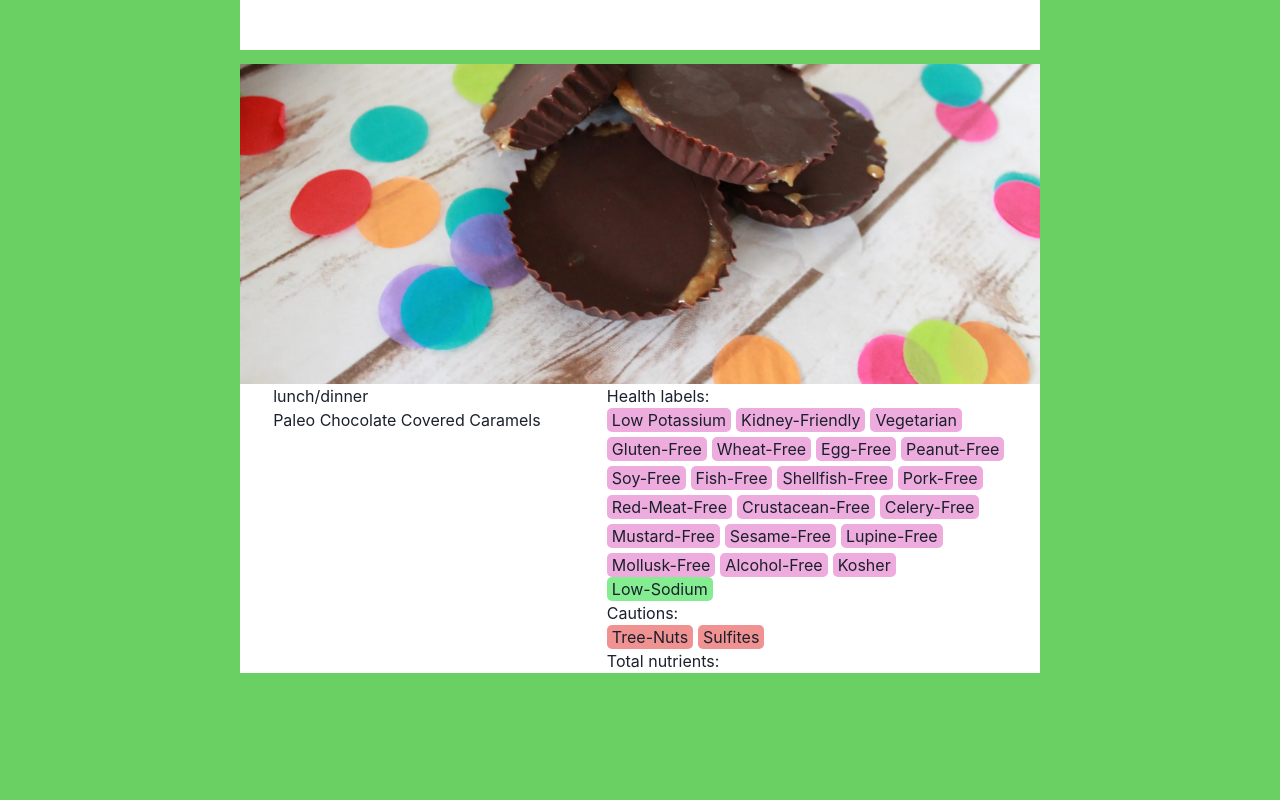
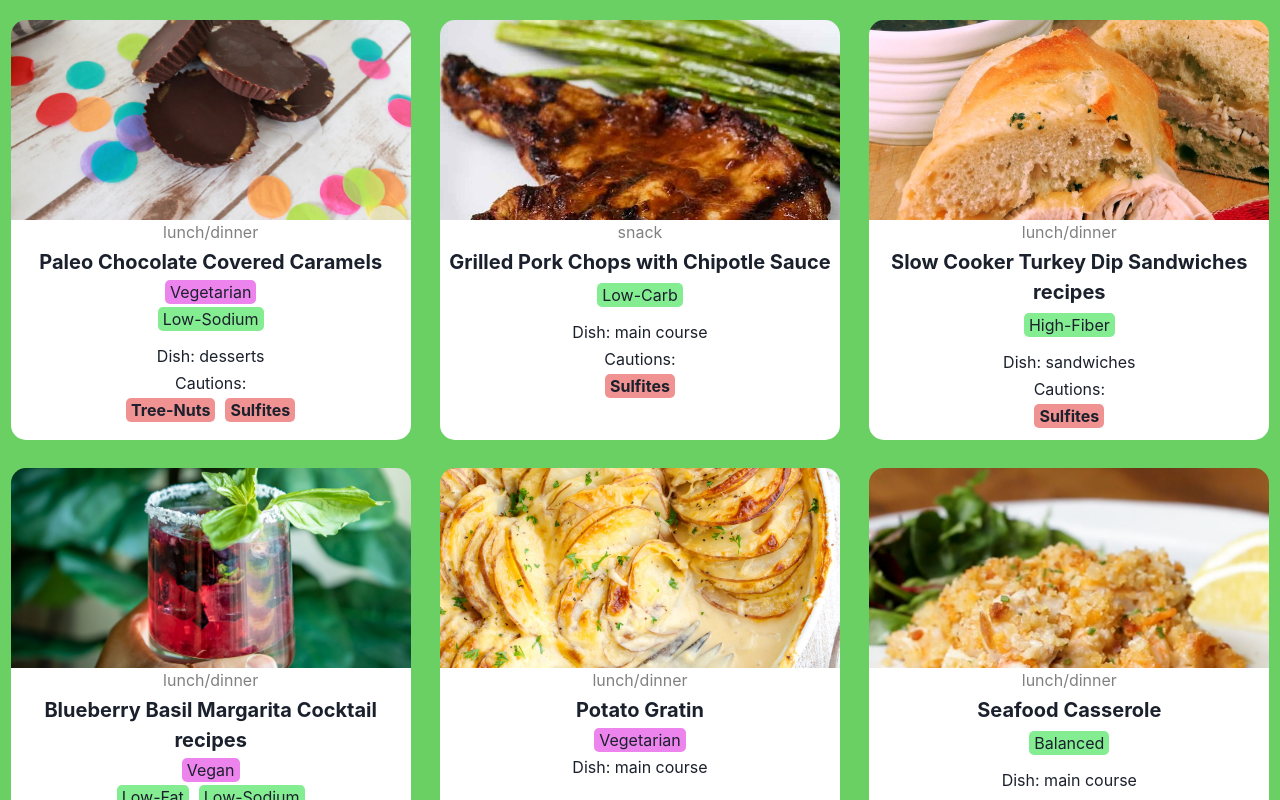
Before and after one commit to NielsKesting/React-basics-project, a React (Vite) app: page / in a window 1280 px wide. Shown: the top 800 px of the page. Built offline with nearby package versions, Linux system fonts and the light colour scheme.

Commit message:
Upload for file transfer

```diff
--- a/index.html
+++ b/index.html
@@ -4,7 +4,7 @@
     <meta charset="UTF-8" />
     <link rel="icon" type="image/svg+xml" href="/vite.svg" />
     <meta name="viewport" content="width=device-width, initial-scale=1.0" />
-    <title>Vite + React</title>
+    <title>Winc recipe checker</title>
   </head>
   <body>
     <div id="root"></div>
--- a/src/components/ui/RecipePage.jsx
+++ b/src/components/ui/RecipePage.jsx
@@ -41,21 +41,21 @@ export const RecipePage = (recipe) => {
     }
   };
 
-  const totalNutrients = () => {
-    const filters = ["ENERC_KCAL", "CHOCDF", "PROCNT", "FAT", "CHOLE", "NA"];
-    const totalNutrients = info.totalNutrients;
+  // const totalNutrients = () => {
+  //   const filters = ["ENERC_KCAL", "CHOCDF", "PROCNT", "FAT", "CHOLE", "NA"];
+  //   const totalNutrients = info.totalNutrients;
 
-    const neededNutrients = (filters, nutrients) => {
-      filters.forEach((filter) => {
-        if (nutrients === filter) {
-          return totalNutrients.filter;
-        }
-      });
-    };
+  //   const neededNutrients = (filters, nutrients) => {
+  //     filters.forEach((filter) => {
+  //       if (nutrients === filter) {
+  //         return totalNutrients.filter;
+  //       }
+  //     });
+  //   };
 
-    console.log(neededNutrients(filters, totalNutrients));
-  };
-  totalNutrients();
+  //   console.log(neededNutrients(filters, totalNutrients));
+  // };
+  // totalNutrients();
 
   return (
     <>
--- a/src/main.css
+++ b/src/main.css
@@ -4,5 +4,5 @@
   flex-wrap: wrap;
   justify-content: space-around;
   align-content: flex-start;
-  gap: 10vw;
+  gap: 8px;
 }
--- a/src/pages/RecipeListPage.jsx
+++ b/src/pages/RecipeListPage.jsx
@@ -1,13 +1,17 @@
 import { data } from "../utils/data";
-// import { RecipeCard } from "../components/ui/RecipeCard.jsx";
-import { RecipePage } from "../components/ui/RecipePage";
+import { RecipeCard } from "../components/ui/RecipeCard.jsx";
+// import { RecipePage } from "../components/ui/RecipePage";
 
 export function RecipeListPage() {
   const recipeList = data.hits;
   let x = recipeList.map((element) => {
-    return <RecipePage recipe={element} />;
-    // return <RecipeCard recipe={element} />;
+    // return <RecipePage recipe={element} />;
+    return <RecipeCard recipe={element} />;
   });
 
-  return <div className="recipeCardList">{x}</div>;
+  return (
+    <>
+      <div className="recipeCardList">{x}</div>;
+    </>
+  );
 }
```
Also changed, not shown: src/components/RecipeSearch.jsx (added, +7 -0 lines).
